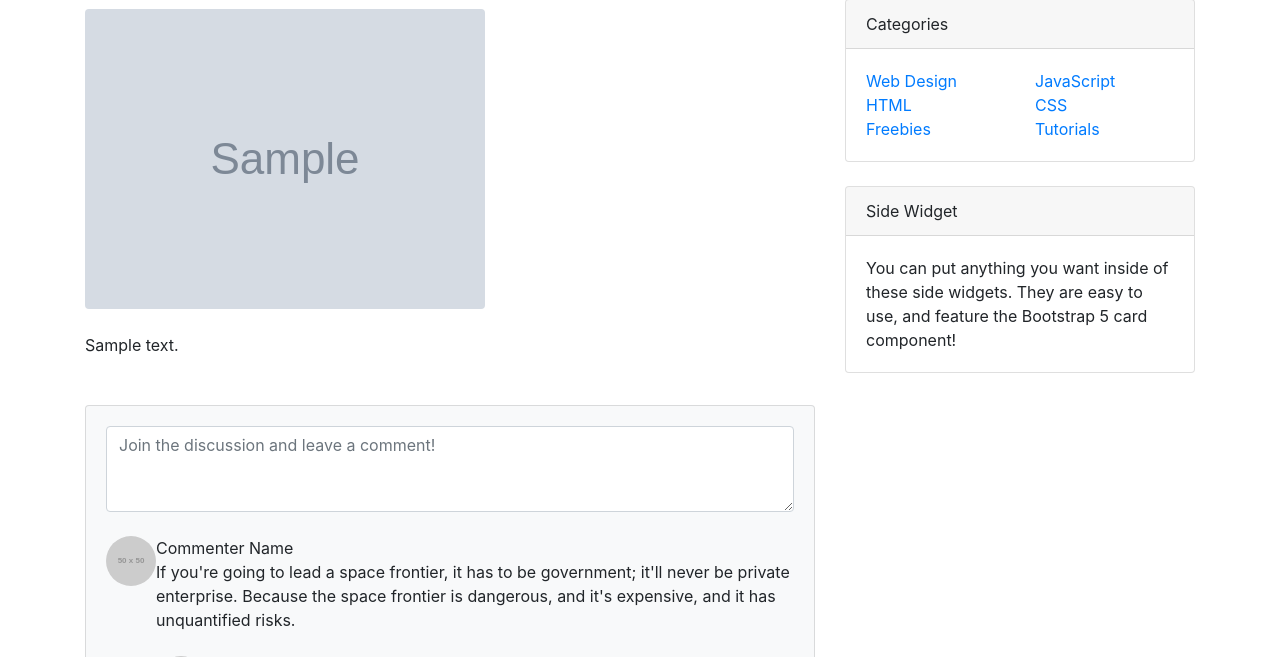
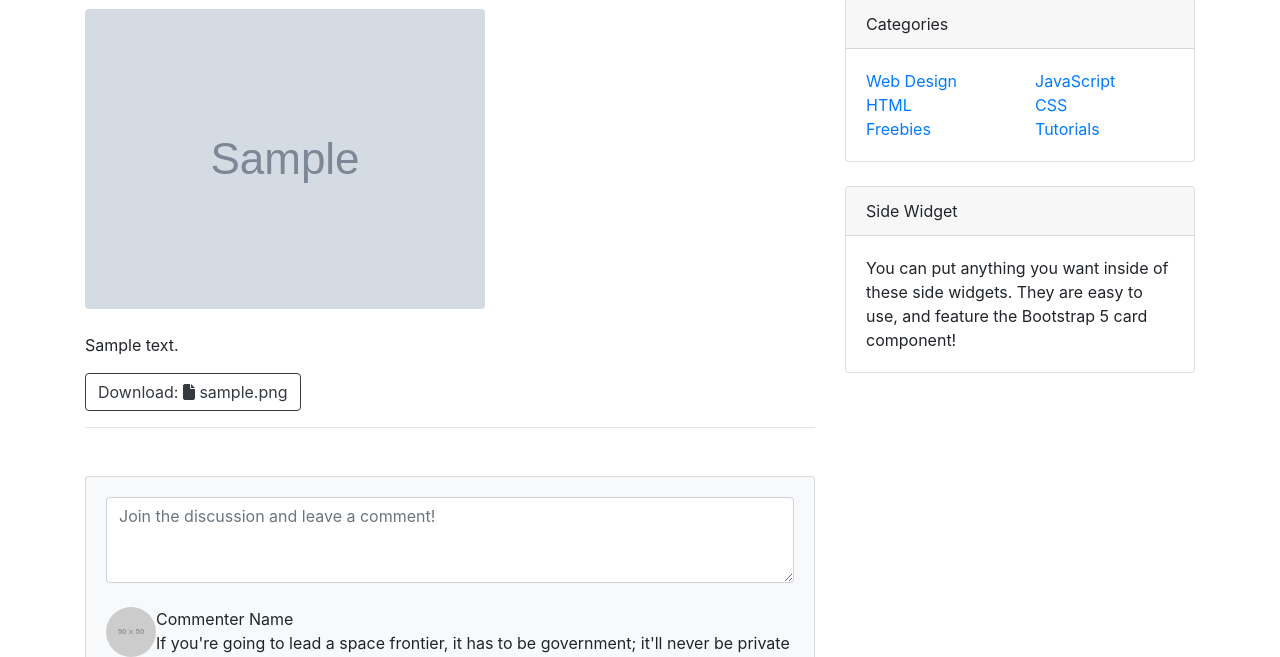
Before and after one commit to kameunyoung/web_page2, a Django app: page /blog/1/ in a window 1280 px wide. Shown: the part 258-915 px from the top of the page. Run offline with Django 3.2, Linux system fonts and the light colour scheme; tables that the repository leaves empty hold one stand-in row (values such as "Sample post"); grey boxes marked "Sample" are stand-in pictures; grey boxes labelled with a size stand in for pictures from a placeholder-image service; some libraries are stand-ins or nearby versions.

Commit message:
첨부 파일이 있을 경우 포스트 상세 페이지에 다운로드 버튼 출력하기

```diff
--- a/blog/models.py
+++ b/blog/models.py
@@ -1,4 +1,5 @@
 from django.db import models
+import os
 
 # Create your models here.
 class Post(models.Model):
@@ -17,3 +18,9 @@ class Post(models.Model):
 
     def get_absolute_url(self):
         return f'/blog/{self.pk}/'
+
+    def get_file_name(self):
+        return os.path.basename(self.file_upload.name)
+
+    def get_file_ext(self):
+        return self.get_file_name().split('.')[-1]
--- a/blog/templates/blog/post_detail.html
+++ b/blog/templates/blog/post_detail.html
@@ -60,6 +60,23 @@
                         <!-- Post content-->
                         <section class="mb-5">
                             <p>{{ post.content }}</p>
+                            {% if post.file_upload %}
+                            <a href="{{ post.file_upload.url }}" class="btn btn-outline-dark" role="button">
+                                Download:
+
+                                {% if post.get_file_ext == 'csv' %}
+                                <i class="fa-solid fa-file-csv"></i>
+                                {% elif post.get_file_ext == 'xlsx' or post.get_file_ext == 'xls' %}
+                                <i class="fa-solid fa-file-excel"></i>
+                                {% elif post.get_file_ext == 'dock' or post.get_file_ext == 'doc' %}
+                                <i class="fa-solid fa-file-word"></i>
+                                {% else %}
+                                <i class="fa-solid fa-file"></i>
+                                {% endif %}
+                                {{ post.get_file_name }}
+                            </a>
+                            {% endif %}
+                            <hr>
                         </section>
                     </article>
                     <!-- Comments section-->
```
